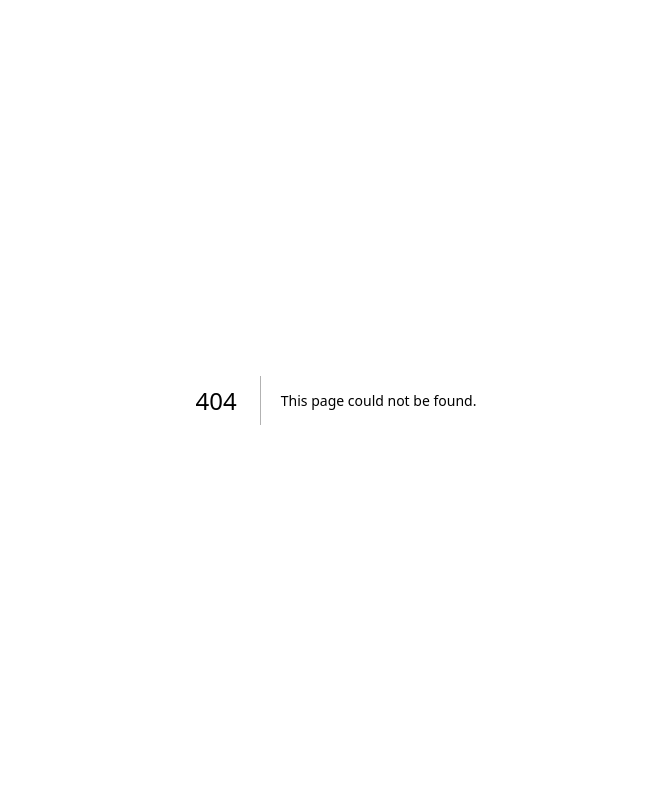
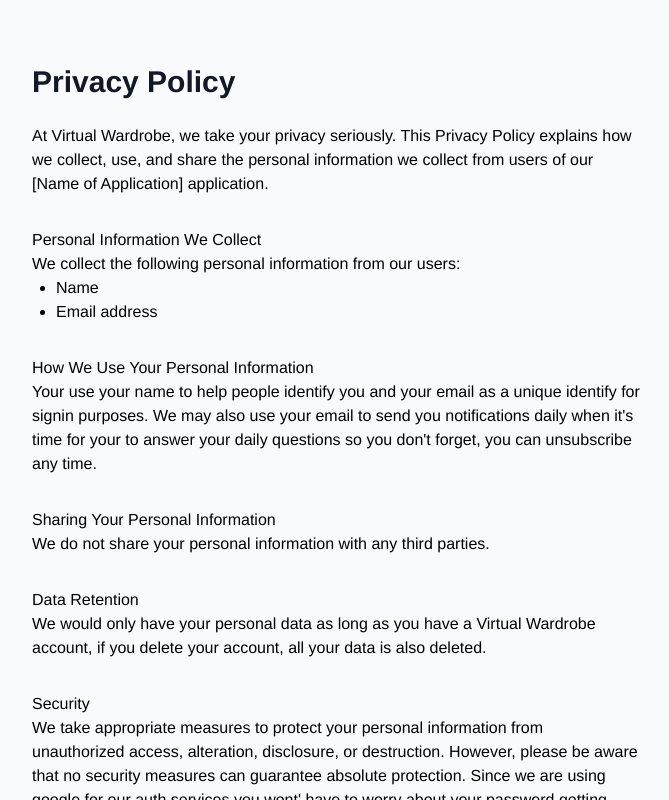
Before and after one commit to dawkaka/stylist_ai, a Next.js app: page /privacy in a window 1280 px wide. Before the commit this address had no page. Shown: the whole page, without its empty margins (304-973 px from the left). Built offline with nearby package versions, Linux system fonts and the light colour scheme.

Commit message:
privacy and terms

```diff
--- /dev/null
+++ b/pages/privacy.tsx
@@ -0,0 +1,48 @@
+export default function Page() {
+    return (
+
+        <main className="bg-gray-50">
+            <div className="max-w-2xl mx-auto py-12 px-4 sm:px-6 lg:py-16 lg:px-8">
+                <h1 className="text-3xl font-extrabold text-gray-900 mb-6">Privacy Policy</h1>
+                <div className="prose">
+                    <p>At Virtual Wardrobe, we take your privacy seriously. This Privacy Policy explains how we collect, use, and share the personal information we collect from users of our [Name of Application] application.</p>
+
+                    <h2 className="mt-8">Personal Information We Collect</h2>
+                    <p>We collect the following personal information from our users:</p>
+                    <ul className="list-disc pl-6">
+                        <li>Name</li>
+                        <li>Email address</li>
+                    </ul>
+
+                    <h2 className="mt-8">How We Use Your Personal Information</h2>
+                    <p>
+                        Your use your name to help people identify you and your email as a unique identify for signin purposes.
+                        We may also use your email to send you notifications daily when it's time for your to answer your daily questions so you don't forget, you can unsubscribe any time.
+                    </p>
+
+                    <h2 className="mt-8">Sharing Your Personal Information</h2>
+                    <p>We do not share your personal information with any third parties.</p>
+
+                    <h2 className="mt-8">Data Retention</h2>
+                    <p>
+                        We would only have your personal data as long as you have a Virtual Wardrobe account, if you delete your account, all your data is also deleted.
+                    </p>
+
+                    <h2 className="mt-8">Security</h2>
+                    <p>
+                        We take appropriate measures to protect your personal information from unauthorized access, alteration, disclosure, or destruction.
+                        However, please be aware that no security measures can guarantee absolute protection.
+                        Since we are using google for our auth services you wont' have to worry about your password getting leaked from us.
+                    </p>
+
+                    <h2 className="mt-8">Changes to This Privacy Policy</h2>
+                    <p>We reserve the right to update or modify this Privacy Policy at any time. Please check this page periodically to ensure that you are aware of any changes.</p>
+
+                    <h2 className="mt-8">Contact Us</h2>
+                    <p>If you have any questions about this Privacy Policy or our data practices, please contact us at <a href="mailto:yousiph77@gmail.com">yousiph77@gmail.com</a>.</p>
+                </div>
+            </div>
+        </main>
+
+    )
+}
--- /dev/null
+++ b/pages/term.tsx
@@ -0,0 +1,30 @@
+export default function Page() {
+    return (
+
+        <main className="bg-gray-50">
+            <div className="max-w-2xl mx-auto py-12 px-4 sm:px-6 lg:py-16 lg:px-8">
+                <h1 className="text-3xl font-extrabold text-gray-900 mb-6">Terms of Service</h1>
+
+                <div className="prose">
+                    <p>Welcome to Virtual Wardrobe ("we," "us," "our"). By accessing or using the Service, you agree to be bound by these Terms of Service and all applicable laws and regulations. If you do not agree with these Terms of Service, you are not permitted to access or use the Service.</p>
+
+                    <h2 className="mt-8">Description of Service</h2>
+                    <p>The Service provides couples with five questions daily to help them know each other better. We reserve the right to modify or discontinue the Service at any time without notice.</p>
+
+                    <h2 className="mt-8">User Conduct</h2>
+                    <p>By accessing or using the Service, you agree to comply with all applicable laws and regulations. You also agree not to:</p>
+                    <ul className="list-disc pl-6">
+                        <li>Use the Service in any manner that could interfere with, disrupt, negatively affect, or inhibit other users from fully enjoying the Service;</li>
+                        <li>Use the Service for any illegal or unauthorized purpose;</li>
+                        <li>Attempt to circumvent any content-filtering techniques we employ, or attempt to access any feature or area of the Service that you are not authorized to access;</li>
+                        <li>Engage in any harassing, intimidating, or predatory conduct;</li>
+                        <li>Use the Service to transmit any spam, viruses, or other harmful computer code, files, or programs;</li>
+                        <li>Impersonate any person or entity or misrepresent your affiliation with a person or entity;</li>
+                        <li>Violate any applicable laws or regulations, or encourage or promote any illegal activity.</li>
+                    </ul>
+                </div>
+            </div>
+        </main>
+
+    )
+}
```
